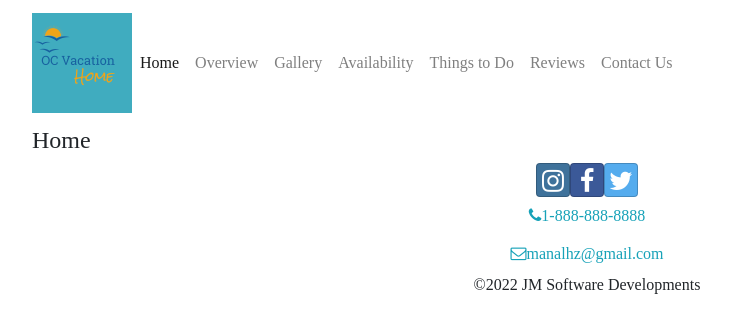
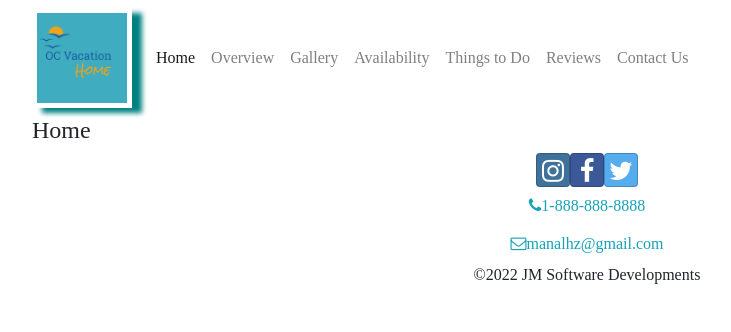
Before and after one commit to manalhz/portfolio-project-react, a React (Create React App) app: page /home in a window 1280 px wide. Shown: the top 332 px of the page, without its empty margins (53-784 px from the left). Built offline with nearby package versions, Linux system fonts and the light colour scheme; a web font is replaced by a local one.

Commit message:
Modified Navbar

```diff
--- a/src/App.css
+++ b/src/App.css
@@ -1,3 +1,13 @@
+.navbar-brand {
+  box-shadow:10px 5px 5px teal;
+  padding: 5px;
+  width: 100px;
+}
+
+.navbar-brand .img {
+  margin-right: 40px;
+}
+
 body {
   font-family: 'Sansita Swashed', cursive;
 }
--- a/src/App.js
+++ b/src/App.js
@@ -1,20 +1,9 @@
 import React, { Component } from 'react';
-import Header from './components/HeaderComponent';
-import Footer from './components/FooterComponent';
-import Overview from './components/OverviewComponent';
 import Main from './components/MainComponent';
-import { AMENITIES } from './shared/amenities';
 import { BrowserRouter } from 'react-router-dom';
 import './App.css';
 
 class App extends Component {
-  constructor(props) {
-    super(props);
-    this.state = {
-      amenities: AMENITIES
-    };
-  }
-
   render() {
     return (
       <BrowserRouter>
--- a/src/components/HeaderComponent.js
+++ b/src/components/HeaderComponent.js
@@ -23,7 +23,7 @@ class Header extends Component {
       <React.Fragment>
         <Navbar light expand="md">
           <div className="container">
-            <NavbarBrand className="mr-auto" href="/"><img src="/assets/OC-logo.png" height="100" width="100" alt="OC Vacation Home Logo" /></NavbarBrand>
+            <NavbarBrand href="/"><img src="/assets/OC-logo.png" height="90" width="90" alt="OC Vacation Home Logo" /></NavbarBrand>
             <NavbarToggler onClick={this.toggleNav} />
             <Collapse isOpen={this.state.isNavOpen} navbar>
               <Nav navbar>
```
